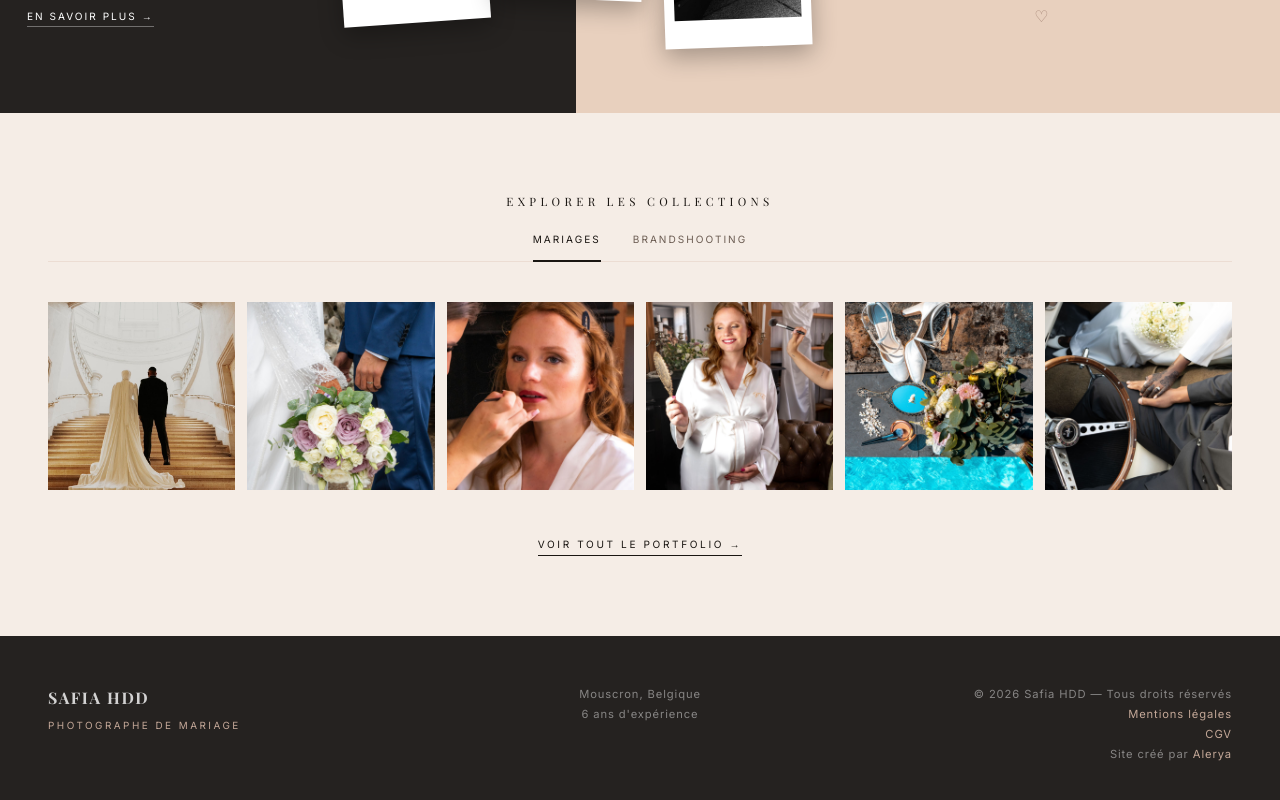
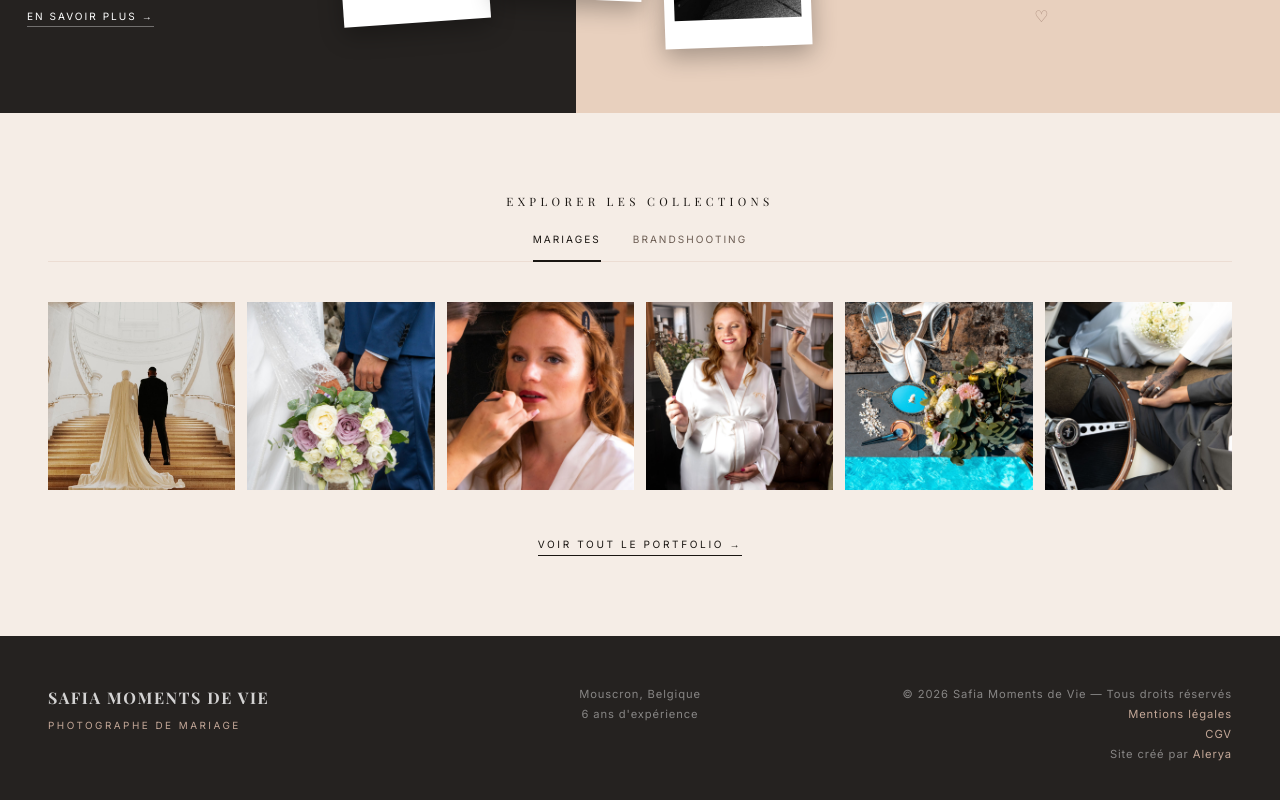
Before and after one commit to Melissaa49/safia-hdd, a Nuxt app: page / in a window 1280 px wide. Shown: the part 1067-1867 px from the top of the page. Built offline with nearby package versions, Linux system fonts and the light colour scheme; a web font is replaced by a local one.

Commit message:
footer corriger

```diff
--- a/components/AppFooter.vue
+++ b/components/AppFooter.vue
@@ -3,7 +3,7 @@
     <div class="footer__inner">
 
       <div class="footer__brand">
-        <p class="footer__name">Safia HDD</p>
+        <p class="footer__name">Safia Moments de Vie</p>
         <p class="footer__sub">Photographe de mariage</p>
       </div>
 
@@ -13,7 +13,7 @@
       </div>
 
       <div class="footer__legal">
-        <p>© {{ new Date().getFullYear() }} Safia HDD — Tous droits réservés</p>
+        <p>© {{ new Date().getFullYear() }} Safia Moments de Vie — Tous droits réservés</p>
         <p>
           <NuxtLink to="/mentions-legales" class="footer__alerya">Mentions légales</NuxtLink>
         </p>
```
